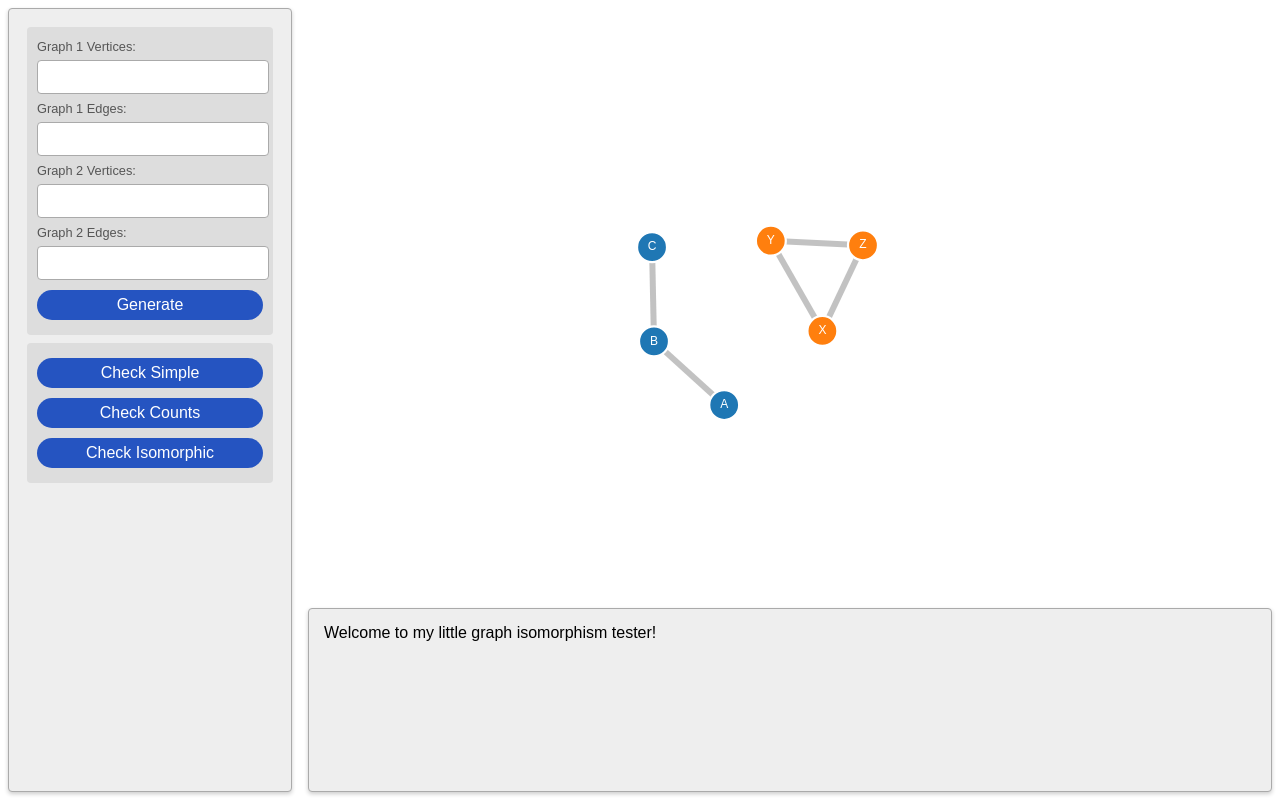
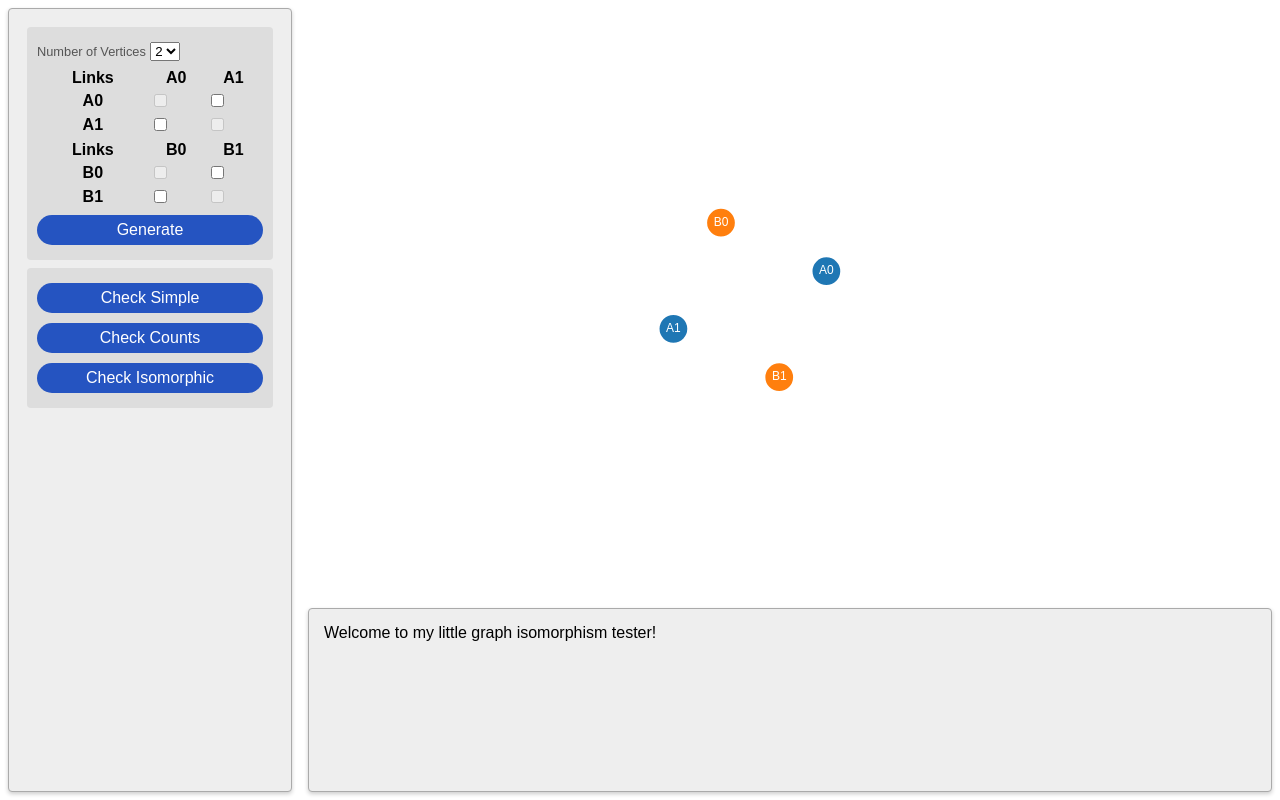
Before and after one commit to ausgat/isographs, a plain HTML site: page index.html in a window 1280 px wide. Both pictures are taken after a click on the button "Generate". Drawn offline with Linux system fonts and the light colour scheme.

Commit message:
Add graph gen and iso test

```diff
--- a/index.html
+++ b/index.html
@@ -12,20 +12,22 @@
     <div class="wrapper">
       <div id="sidebar" class="panel">
         <div id="graphform1" class="subpanel">
-          <label for="graphverts1">Graph 1 Vertices:</label>
-          <input type="text" name="graphverts1" id="graphverts1">
-          <label for="graphedges1">Graph 1 Edges:</label>
-          <input type="text" name="graphedges1" id="graphedges1">
-          <label for="graphverts2">Graph 2 Vertices:</label>
-          <input type="text" name="graphverts2" id="graphverts1">
-          <label for="graphedges2">Graph 2 Edges:</label>
-          <input type="text" name="graphedges2" id="graphedges2">
-          <button>Generate</button>
+          <label for="vertnum">Number of Vertices</label>
+          <select name="vertnum" id="vertnum" class="ui">
+            <option value="2">2</option>
+            <option value="3">3</option>
+            <option value="4">4</option>
+            <option value="5">5</option>
+            <option value="6">6</option>
+          </select>
+          <table id="atable"></table>
+          <table id="btable"></table>
+          <button id="generate">Generate</button>
         </div>
         <div id="graphtests" class="subpanel">
           <button>Check Simple</button>
           <button>Check Counts</button>
-          <button>Check Isomorphic</button>
+          <button id="checkiso">Check Isomorphic</button>
         </div>
       </div>
       <div id="chart"></div>
--- a/script.js
+++ b/script.js
@@ -1,5 +1,8 @@
 const width = 600;
 const height = 400;
+
+var graphA = null;
+var graphB = null;
 
 function println(str) {
     const msg = document.createElement("p");
@@ -97,10 +100,126 @@ function createDragHandlers(simulation, selector) {
     }
 }
 
+function createTable(cols, rows, tableName, prefix) {
+    const table = document.getElementById(tableName);
+    table.innerHTML = "";
+
+    const thead = document.createElement("thead")
+    table.appendChild(thead);
+    const tbody = document.createElement("tbody");
+    table.appendChild(tbody);
+
+    for (var r = 0; r < rows + 1; r++) {
+        const rowtr = document.createElement("tr");
+        for (var c = 0; c < cols + 1; c++) {
+            // Build the headers
+            if (r == 0) {
+                const header = document.createElement("th");
+                header.setAttribute("scope", "col");
+                if (c > 0) {
+                    header.innerText = prefix + (c-1);
+                } else {
+                    header.innerText = "Links";
+                }
+                rowtr.appendChild(header);
+                thead.appendChild(rowtr);
+
+            // Build the rows
+            } else {
+                if (c == 0) {
+                    // Build the left-headers
+                    const header = document.createElement("th");
+                    header.setAttribute("scope", "row");
+                    header.innerText = prefix + (r-1);
+                    rowtr.appendChild(header);
+
+                } else {
+                    // Build the checkboxes
+                    const cell = document.createElement("td");
+                    const checkbox = document.createElement("input");
+                    checkbox.setAttribute("type", "checkbox");
+
+                    const name = prefix + (r-1) + "_" + prefix + (c-1);
+                    const reverseName = prefix + (c-1) + "_" + prefix + (r-1);
+                    checkbox.setAttribute("name", name);
+                    checkbox.setAttribute("id", name);
+                    if (document.getElementById(reverseName) == null)
+                        checkbox.classList.add("linkbox");
+                    if (r == c)
+                        checkbox.disabled = true;
+
+                    // Add an event listener for when the checkbox value is
+                    // changed
+                    checkbox.addEventListener("change", (ev) => {
+                        const otherCheckbox =
+                            document.getElementById(reverseName);
+                        otherCheckbox.checked = ev.target.checked;
+                    });
+
+                    cell.appendChild(checkbox);
+                    rowtr.appendChild(cell);
+                }
+                tbody.appendChild(rowtr);
+            }
+        }
+    }
+}
+
+function createTables(rowsAndCols) {
+    const num = Number(rowsAndCols);
+    createTable(num, num, "atable", "A");
+    createTable(num, num, "btable", "B");
+}
+
+function generateGraphs() {
+    const num = Number(document.getElementById("vertnum").value);
+    graphA = new SimpleGraph([], [], "A");
+    graphB = new SimpleGraph([], [], "B");
+
+    // Fill in the vertices
+    for (let n = 0; n < num; n++) {
+        graphA.vertices.push("A" + n);
+        graphB.vertices.push("B" + n);
+    }
+
+    for (var checkbox of document.getElementsByClassName("linkbox")) {
+        const [source, target] = checkbox.id.split("_");
+        if (checkbox.checked) {
+            if (source[0] == "A") {
+                graphA.edges.push([source, target]);
+            } else if (source[0] == "B") {
+                graphB.edges.push([source, target]);
+            }
+        }
+    }
+    const simulation = createSimulation([graphA, graphB]);
+    createDragHandlers(simulation, "g > circle");
+}
+
 document.addEventListener("DOMContentLoaded", function(){
-    // Create a d3 chart of graphs
-    const simulation = createSimulation([graphA6, graphB6]);
-    createDragHandlers(simulation, "g > circle");
+    const vertNumCombo = document.getElementById("vertnum");
+    createTables(Number(vertNumCombo.value));
+    vertNumCombo.addEventListener("change", (ev) => {
+        const num = Number(ev.target.value);
+        createTables(num);
+    })
+
+    const genButton = document.getElementById("generate");
+    genButton.addEventListener("click", (ev) => {
+        d3.select("svg").remove();
+        generateGraphs();
+    });
+
+    const isoButton = document.getElementById("checkiso");
+    isoButton.addEventListener("click", (ev) => {
+        if (graphA && graphB) {
+            if (graphA.isIsomorphicWith(graphB)) {
+                println("Graphs A and B are <b>isomorphic</b>!");
+            } else {
+                println("Graphs A and B are <b>not isomorphic</b>!");
+            }
+        }
+    });
 
     println("Welcome to my little graph isomorphism tester!");
 });
--- a/style.css
+++ b/style.css
@@ -62,11 +62,19 @@ p {
   color: #555;
 }
 
+.panel .ui {
+  margin: 5px 0;
+}
+
 .subpanel {
   background-color: #ddd;
   border-radius: 4px;
   margin: 8px;
   padding: 10px;
+}
+
+table {
+  width: 100%;
 }
 
 #chart {
```
